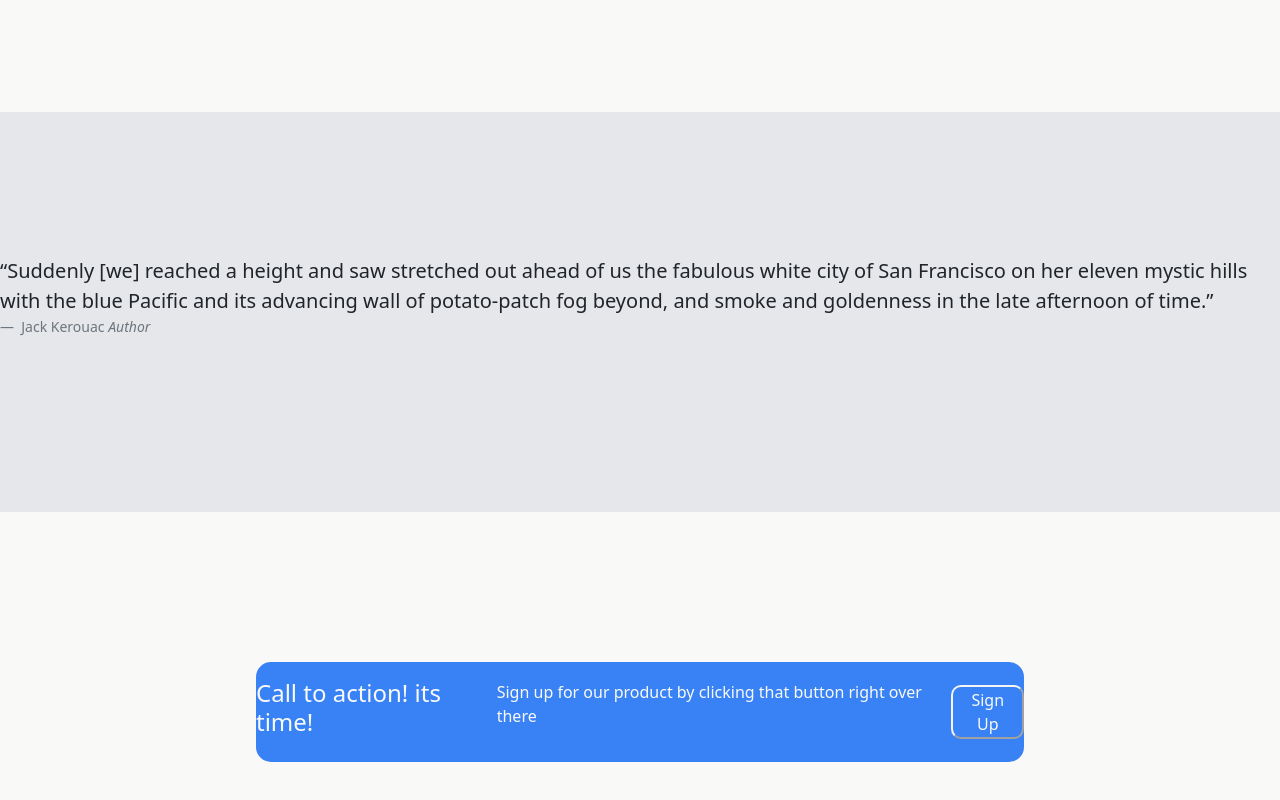
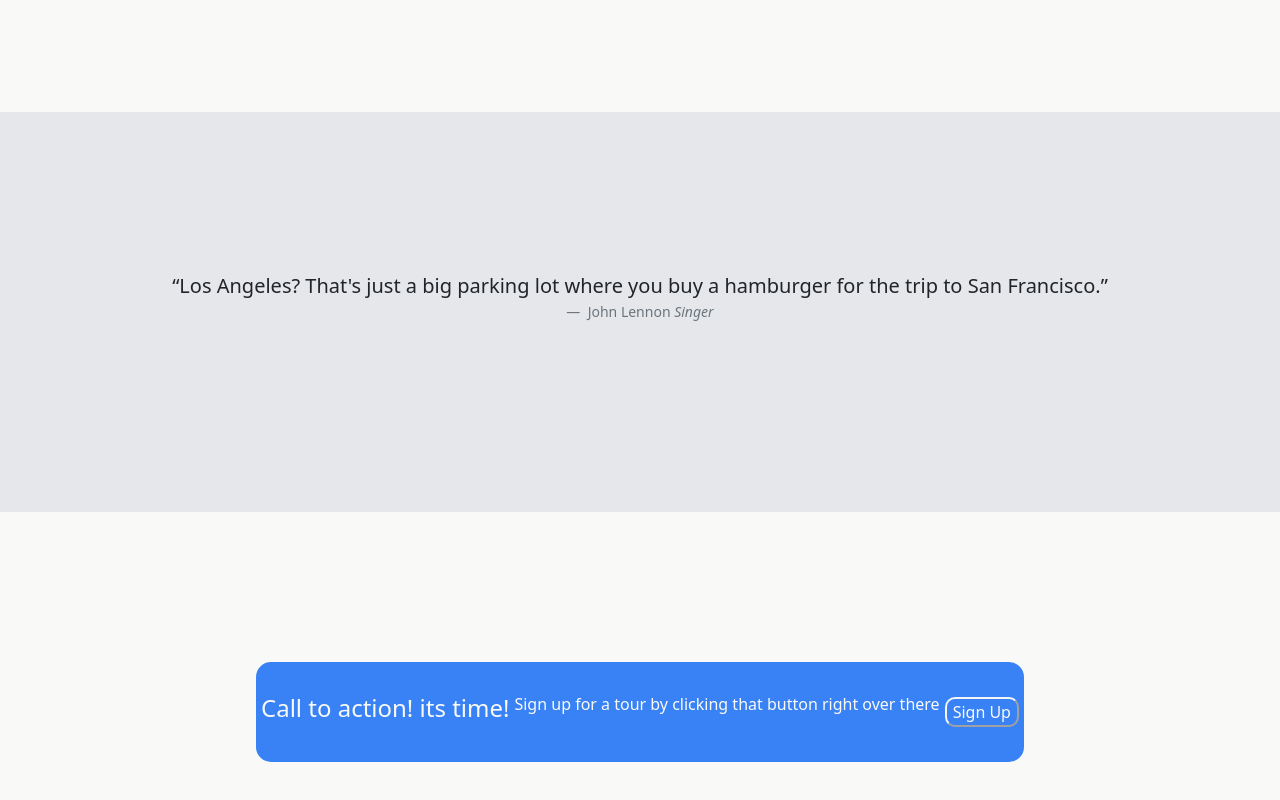
Before and after one commit to Arvindm22/Odin_LandingPage, a plain HTML site: page index.html in a window 1280 px wide. Shown: the part 768-1568 px from the top of the page. Drawn offline with nearby package versions, Linux system fonts and the light colour scheme; a web font is replaced by a local one.

Commit message:
Completed pending work

```diff
--- a/Landing_Page.css
+++ b/Landing_Page.css
@@ -216,7 +216,7 @@
 footer{
     display: flex;
     flex-direction: row;
-    justify-content: space-around;
+    justify-content: space-evenly;
     align-items: center;
     color: #f9faf8;
 }
@@ -232,4 +232,10 @@
     background-color: #3882f6;
     color: #f9faf8;
     border-color: whitesmoke;
+    transition: all 0.25s ease-in;
 }
+footer button:hover{
+    background-color: #f9faf8;
+    color: #3882f6;
+    transform: scale(1.1);
+}
--- a/index.html
+++ b/index.html
@@ -15,7 +15,7 @@
 </head>
 <body>
     <header>
-        <h1>Header Logo</h1>
+        <h1>San Francisco</h1>
         <nav >
             <a href="https://www.google.com/maps/place/San+Francisco,+CA,+USA/@37.7576171,-122.5776844,11z/data=!3m1!4b1!4m5!3m4!1s0x80859a6d00690021:0x4a501367f076adff!8m2!3d37.7749295!4d-122.4194155">Map</a>
             <a href="https://sfdem.org/maketherightcallsf">Emergency Numbers</a>
@@ -57,19 +57,19 @@
         </div>
     </section>
     <section id="Quote">
-        <figure class="text-left">
+        <figure class="text-center">
             <blockquote class="blockquote" >
-              <p>“Suddenly [we] reached a height and saw stretched out ahead of us the fabulous white city of San Francisco on her eleven mystic hills with the blue Pacific and its advancing wall of potato-patch fog beyond, and smoke and goldenness in the late afternoon of time.”</p>
+              <p>“Los Angeles? That's just a big parking lot where you buy a hamburger for the trip to San Francisco.”</p>
             </blockquote>
             <figcaption class="blockquote-footer">
-                Jack Kerouac <cite title="Source Title">Author</cite>
+                John Lennon <cite title="Source Title">Singer</cite>
             </figcaption>
           </figure>
     </section>
     <section id="end">
         <footer>
             <h4>Call to action! its time!</h4>
-            <p>Sign up for our product by clicking that button right over there</p>
+            <p>Sign up for a tour by clicking that button right over there</p>
             <button>Sign Up</button>
         </footer>
     </section>
```
Also changed, not shown: 1 other file.
